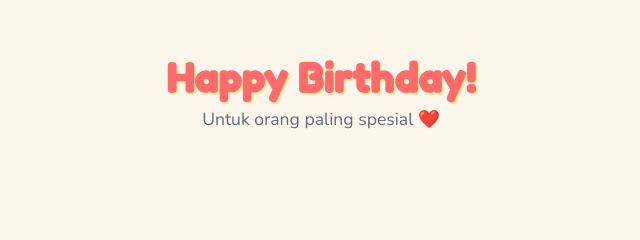
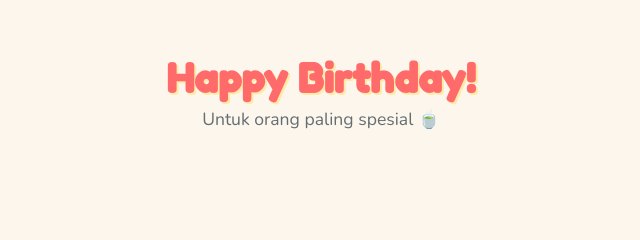
Before and after one commit to iVannKeren/hbdweb, a plain HTML site: page index.html in a window 1280 px wide. Shown: the part 109-349 px from the top of the page, 319-959 px from the left. Drawn offline with nearby package versions, Linux system fonts and the light colour scheme.

Commit message:
Fix HTML formatting and add missing newline

```diff
--- a/index.html
+++ b/index.html
@@ -34,7 +34,7 @@
     <div class="container">
         <header class="animate-pop">
             <h1 class="title">Happy Birthday!</h1>
-            <p class="subtitle">Untuk orang paling spesial ❤️</p>
+            <p class="subtitle">Untuk orang paling spesial 🍵</p>
         </header>
 
         <div class="stage">
@@ -105,4 +105,5 @@
 
     <script src="script.js"></script>
 </body>
+
 </html>
```
